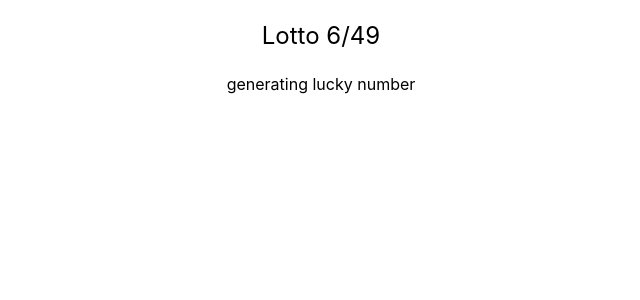
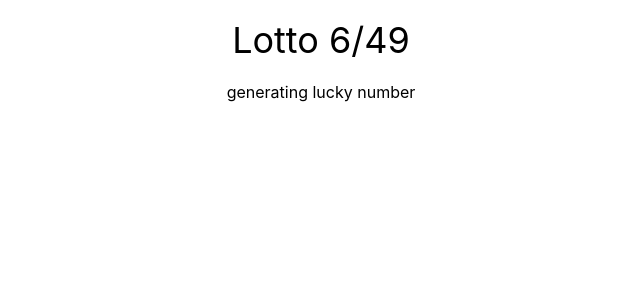
Before and after one commit to FbW-22-E04/spa-components-state-lotto-ItanglishDev, a React (Create React App) app: page / in a window 1280 px wide. Shown: the top 300 px of the page, without its empty margins (319-959 px from the left). Built offline with nearby package versions, Linux system fonts and the light colour scheme; the HTML template or start-up script is replaced by a standard one.

Commit message:
added all numbers mapping

```diff
--- a/src/components/header/H1.js
+++ b/src/components/header/H1.js
@@ -1,6 +1,6 @@
 function H1() {
   return (
-    <h1 class='mt-5 text-2xl' >Lotto 6/49</h1>
+    <h1 class='mt-5 text-4xl' >Lotto 6/49</h1>
   );
 }
 
--- a/src/components/numbers/NumbersSection.js
+++ b/src/components/numbers/NumbersSection.js
@@ -2,7 +2,7 @@ import { useState } from "react";
 
 function NumbersSection() {
 
-  const fullNumbers = []
+  // const fullNumbers = []
   const firstSixRandomsArray = []
   const lastNumberArray = []
   const [round, setRound] = useState(firstSixRandomsArray)
@@ -27,7 +27,7 @@ function NumbersSection() {
 
     setLastRound(lastNumberArray)
 
-    fullNumbers = round.concat(lastRound)
+    // fullNumbers = round.concat(lastRound)
   }
 
 
@@ -36,9 +36,14 @@ function NumbersSection() {
     <div class="flex justify-center mt-[40px]" >
 
       {
-        firstSixRandomsArray.map((item, idx) => (
-          item
-        ))
+        firstSixRandomsArray.map((item, idx) =>
+          <li key={idx} class='border-solid border-sky-300 w-5 h-5 rounded-full' >{item}</li>
+        )
+      }
+      {
+        lastNumberArray.map((item, idx) =>
+          <li key={idx} class='border-solid border-sky-300 w-5 h-5 rounded-full bg-sky-300' >{item}</li>
+        )
       }
     </div>
   );
```
